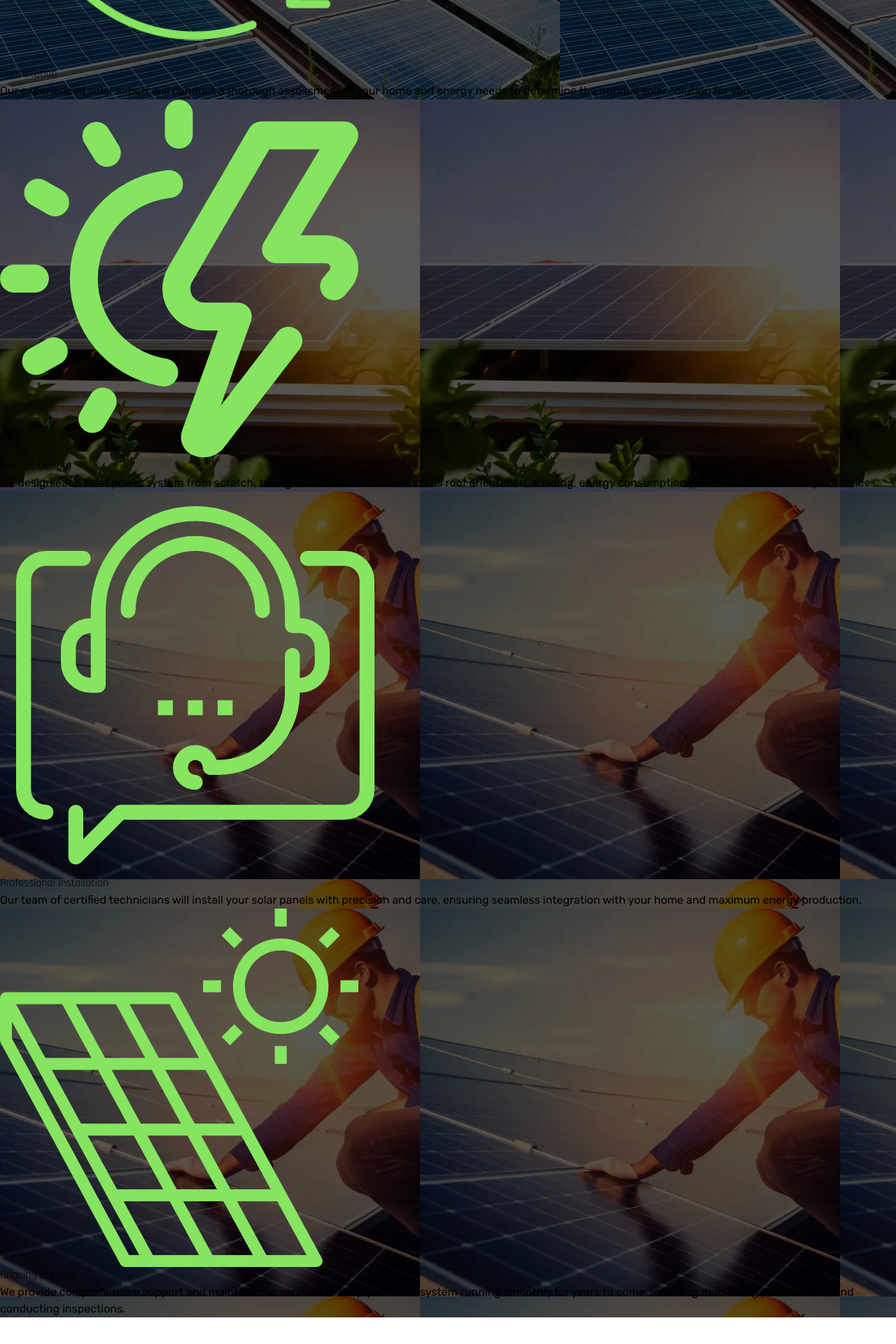
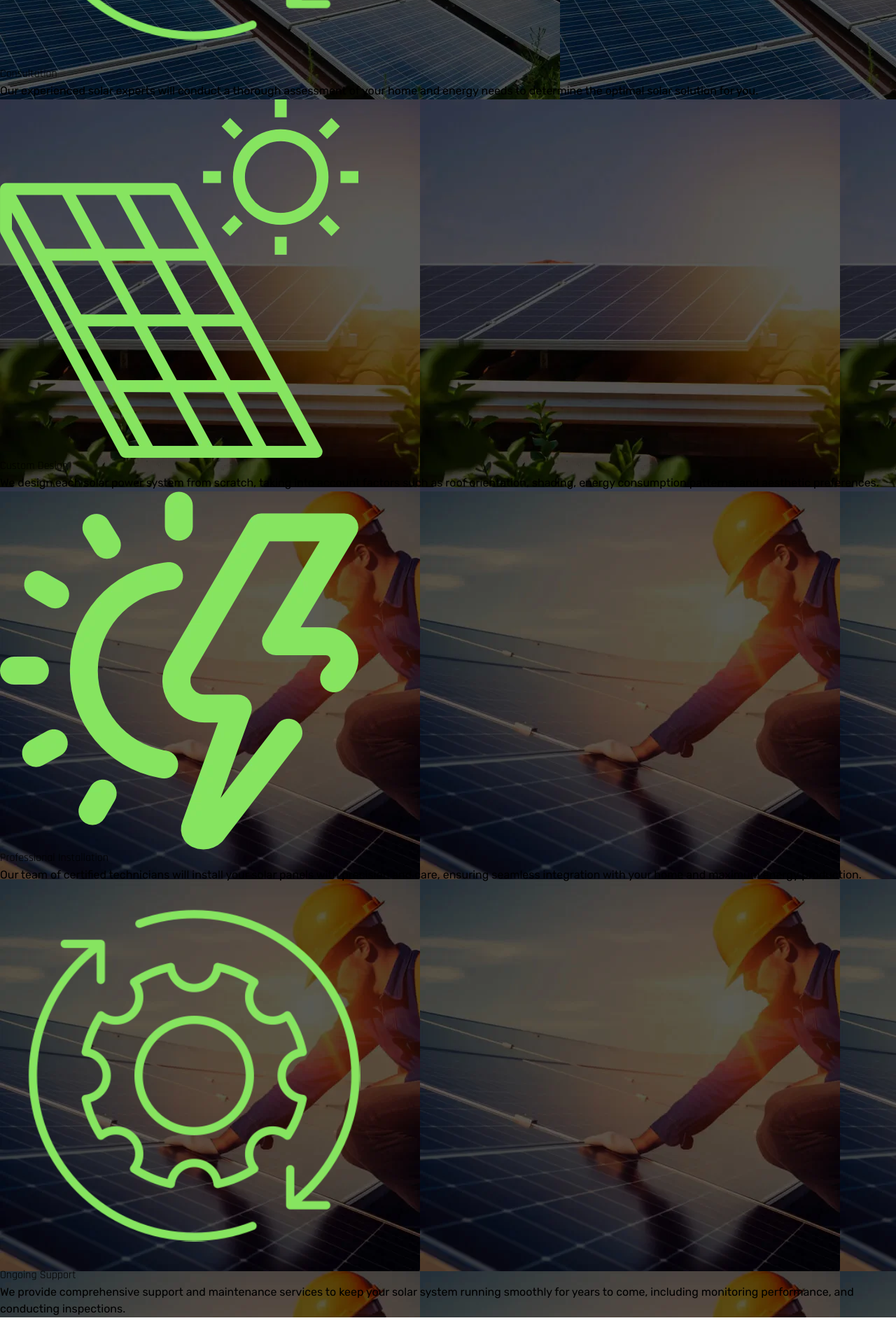
Before and after one commit to subhan-tahir/Greener_Pakistan, a React (Vite) app: page /home in a window 1280 px wide. Shown: the part 6203-8123 px from the top of the page at 70% size. Built offline with nearby package versions, Linux system fonts and the light colour scheme.

Commit message:
Update CustomizedCards.jsx

```diff
--- a/src/components/Custimzedcards/CustomizedCards.jsx
+++ b/src/components/Custimzedcards/CustomizedCards.jsx
@@ -2,38 +2,35 @@ import React from "react";
 import cardBgImg1 from '/src/assets/cardPic.jpg'
 import cardBgImg2 from '/src/assets/cardPic1.jpg'
 import cardBgImg3 from '/src/assets/cardPic2.jpg'
-import cardLogo1 from '/src/assets/cardLogo1.webp'
-import cardLogo2 from '/src/assets/cardLogo2.webp'
-import cardLogo3 from '/src/assets/cardLogo3.webp'
-import cardLogo4 from '/src/assets/cardLogo4.webp'
+
 const CustomizedCards = () => {
 
 let cardsData = [
   {
     cardBgImg: cardBgImg1,
-    cardlogo: cardLogo1,
+    cardlogo: 'src/assets/cardlogo1.webp',
     title: "Consultation",
-    description: ` Our experienced solar expert will conduct a thorough assessment
+    description: ` Our experienced solar experts will conduct a thorough assessment
               of your home and energy needs to determine the optimal solar
               solution for you.`,
   },
   {
     cardBgImg:cardBgImg2,
-    cardlogo: cardLogo2,
+    cardlogo: "/src/assets/cardLogo4.webp",
     title: "Custom Design",
     description: `We design each solar power system from scratch, taking into account
      factors such as roof orientation, shading, energy consumption patterns, and aesthetic preferences.`,
   },
   {
     cardBgImg: cardBgImg3,
-    cardlogo: cardLogo3,
+    cardlogo: "/src/assets/cardLogo2.webp",
     title: "Professional Installation",
     description: `Our team of certified technicians will install your solar panels with precision and care, ensuring
     seamless integration with your home and maximum energy production. `,
   },
   {
     cardBgImg: cardBgImg3,
-    cardlogo: cardLogo4,
+    cardlogo: "/src/assets/cardLogo1.webp",
     title: "Ongoing Support",
     description: `We provide comprehensive support and maintenance services to keep your solar system running smoothly for years to come,
     including monitoring performance, and conducting inspections.`,
```
